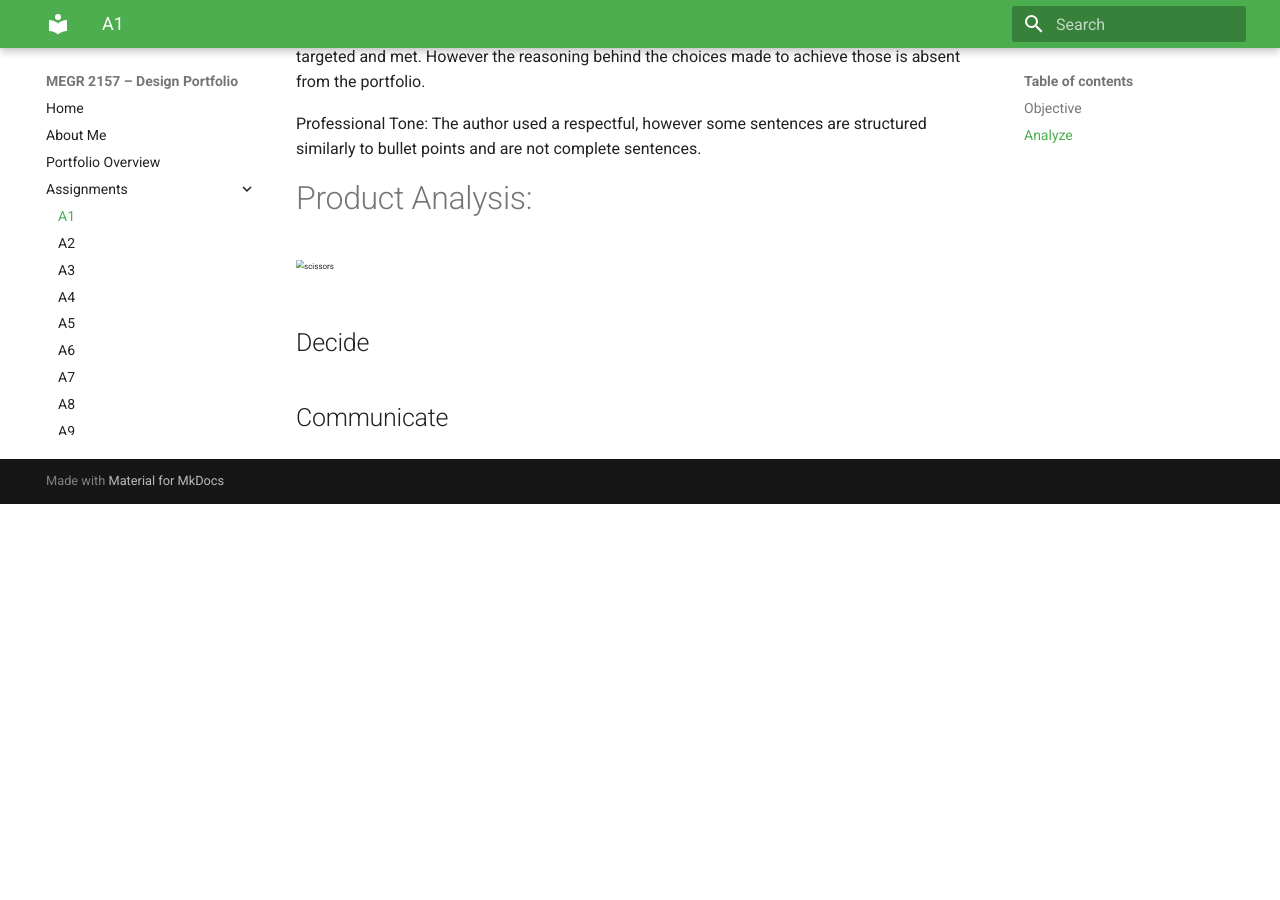
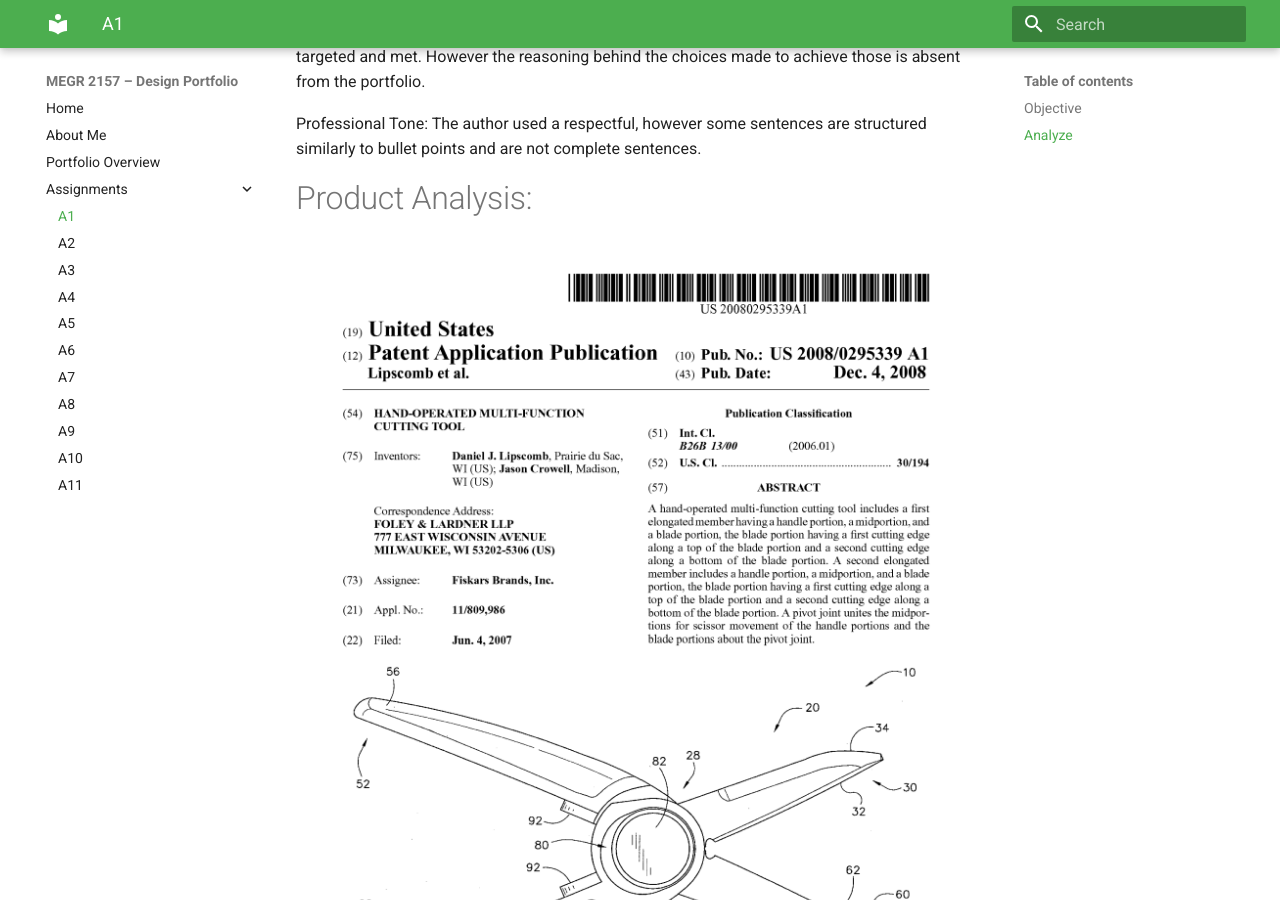
Before and after one commit to nnicho12/Noah-Nicholson-Portfolio, an MkDocs documentation site: the page built from docs/assignments/A01/index.md, in a window 1280 px wide and 900 px high, scrolled down 1081 px. Built offline with MkDocs 1.6.1 and Material for MkDocs 9.7.7, drawn with Linux system fonts in a browser that asks for light colours; before the commit the page ends 1585 px from its top, so only the background shows below that.

Commit message:
Fix image syntax for scissors in index.md
Updated image syntax for scissors in product analysis section.

```diff
--- a/docs/assignments/A01/index.md
+++ b/docs/assignments/A01/index.md
@@ -31,7 +31,7 @@ Professional Tone: The author used a respectful, however some sentences are stru
 
 
 # Product Analysis:
-<img src="/path/to/scissors.png" alt="scissors" style="transform:scale(0.5); transform-origin:left top; display:inline-block;">
+![scissors](scissors.png) <img src="/path/to/scissors.png" alt="scissors" style="transform:scale(0.5); transform-origin:left top; display:inline-block;">
 ## Decide
 
 
```
